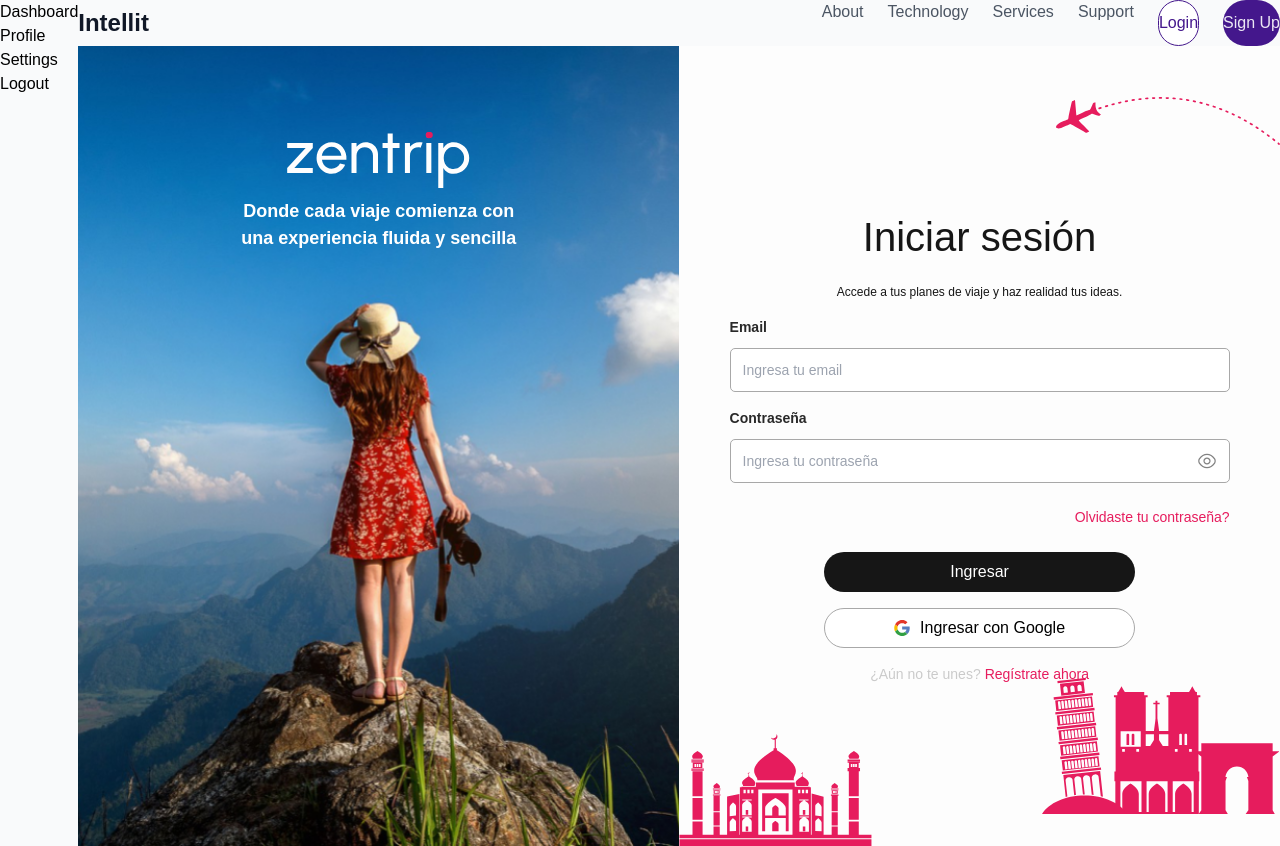
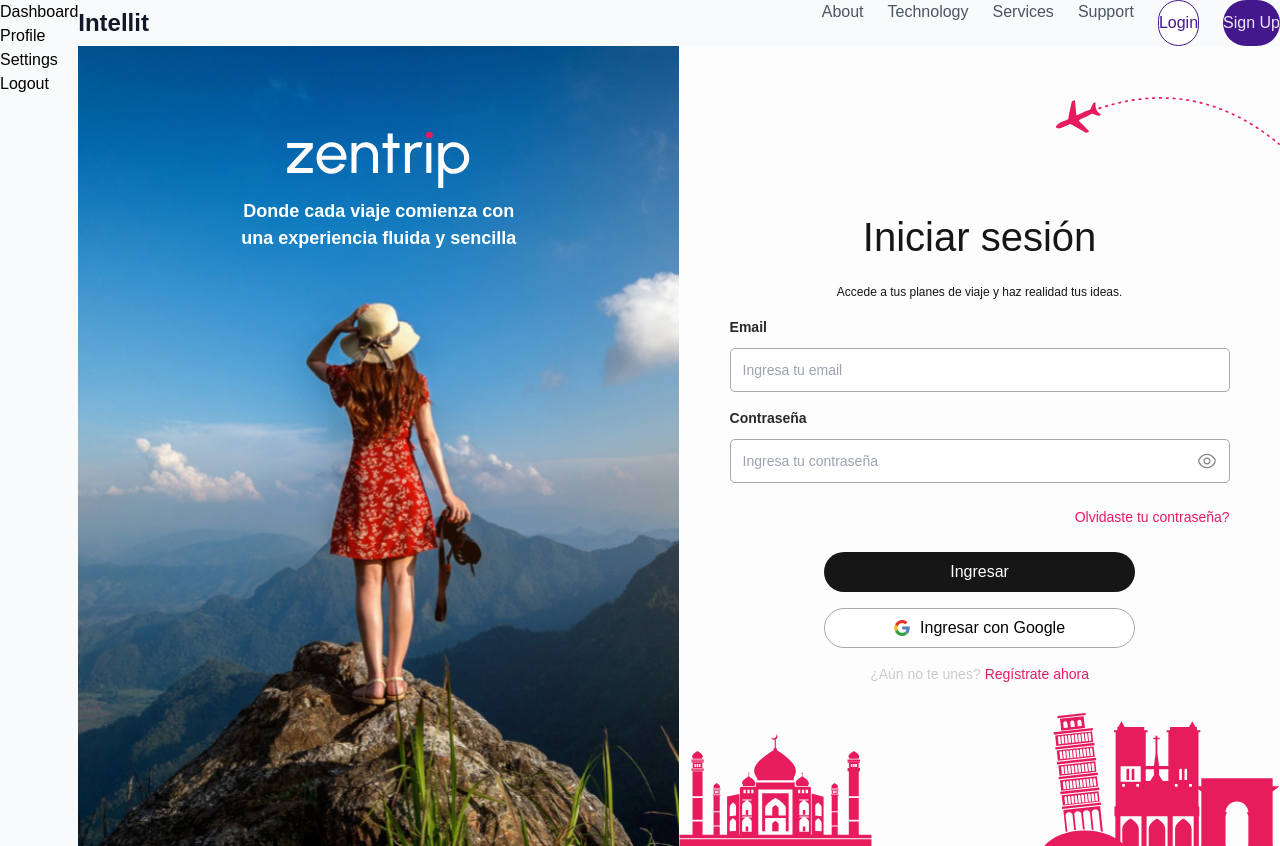
Before and after one commit to Ignacio918/viajes-app, a React (Vite) app in the folder viajes-app/: page /login in a window 1280 px wide. Built offline with nearby package versions, Linux system fonts and the light colour scheme; a web font is replaced by a local one.

Commit message:
arreglos ilustraciones

```diff
--- a/viajes-app/src/styles/LoginPage.css
+++ b/viajes-app/src/styles/LoginPage.css
@@ -153,7 +153,7 @@ img[src*="ilus_monumentos"] {
   width: 300px; /* Hacemos la imagen más grande */
   height: 200px; /* Hacemos la imagen más grande */
   right: -30px; /* La movemos un poco hacia la derecha para que se corte naturalmente */
-  bottom: 0px; /* La movemos un poco hacia abajo para que se corte naturalmente */
+  bottom: -35px; /* La movemos un poco hacia abajo para que se corte naturalmente */
 }
 
 .login-container {
```
